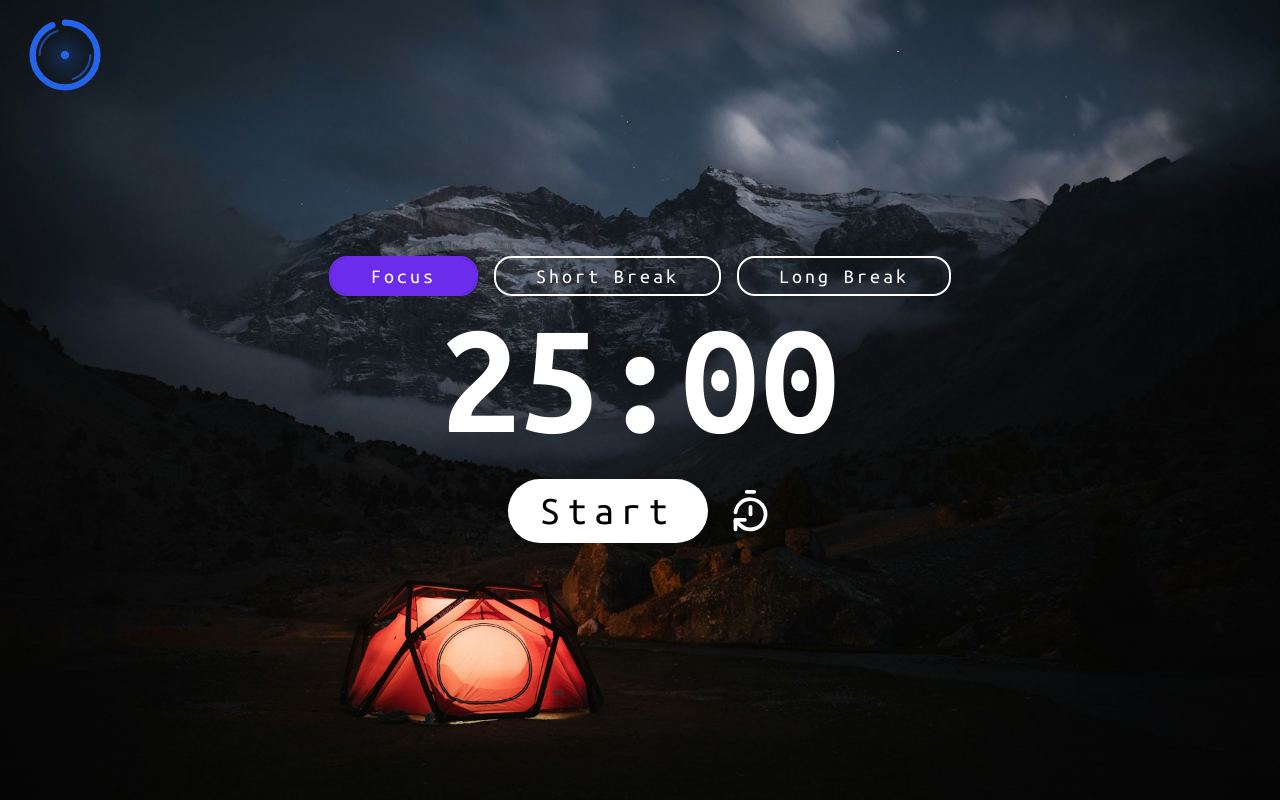
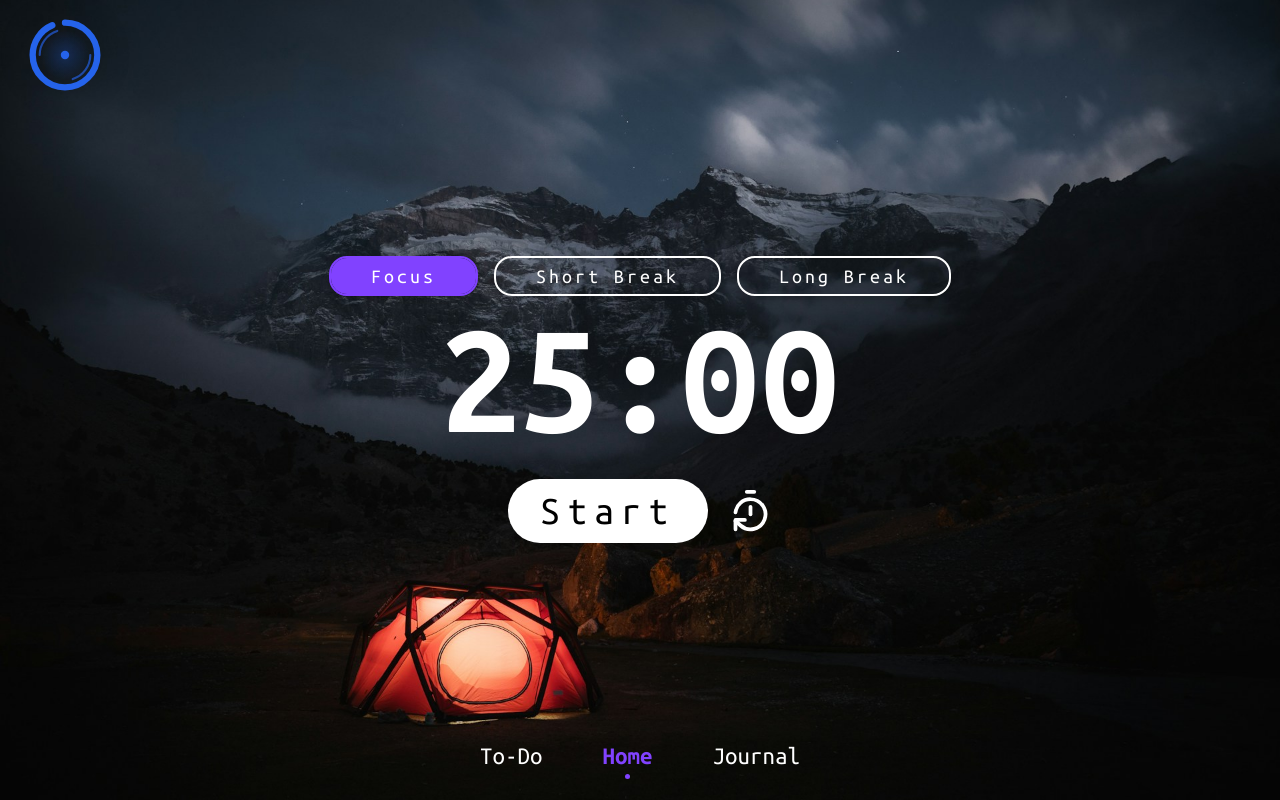
Before and after one commit to DialecticalLaw/pura-focus, a Next.js app: page / in a window 1280 px wide. Built offline with nearby package versions, Linux system fonts and the light colour scheme.

Commit message:
feat: add Navigation

```diff
--- a/src/app/globals.css
+++ b/src/app/globals.css
@@ -5,7 +5,7 @@
 }
 
 :root {
-  --main-color: rgb(108, 44, 236);
+  --main-color: rgb(129, 66, 255);
 }
 
 html {
--- a/src/app/layout.tsx
+++ b/src/app/layout.tsx
@@ -1,6 +1,9 @@
 import type { Metadata } from 'next';
 import { Ubuntu_Mono } from 'next/font/google';
 import './globals.css';
+import { Background } from '@/components/Background/Background';
+import { Navigation } from '@/components/Navigation/Navigation';
+import { Logo } from '@/components/Logo/Logo';
 
 const mainFont = Ubuntu_Mono({
   subsets: ['latin', 'cyrillic'],
@@ -21,7 +24,13 @@ export default function RootLayout({
 }>) {
   return (
     <html lang="en">
-      <body className={mainFont.variable}>{children}</body>
+      <body className={mainFont.variable}>
+        <Background>
+          <Logo />
+          {children}
+          <Navigation />
+        </Background>
+      </body>
     </html>
   );
 }
--- a/src/app/page.tsx
+++ b/src/app/page.tsx
@@ -1,12 +1,9 @@
-import { Background } from '@/components/Background/Background';
-import { Logo } from '@/components/Logo/Logo';
 import { Timer } from '@/components/Timer/Timer';
 
 export default function Home() {
   return (
-    <Background>
-      <Logo />
+    <>
       <Timer />
-    </Background>
+    </>
   );
 }
--- /dev/null
+++ b/src/components/Navigation/Navigation.module.css
@@ -0,0 +1,31 @@
+.nav {
+  position: absolute;
+  bottom: 4%;
+  display: flex;
+  gap: 6rem;
+  margin: 0 auto;
+}
+
+.link {
+  position: relative;
+  display: flex;
+  justify-content: center;
+  text-decoration: none;
+  font-size: 2.5rem;
+  font-weight: 400;
+}
+
+.active {
+  font-weight: 700;
+  color: var(--main-color);
+}
+
+.active::before {
+  content: '';
+  position: absolute;
+  top: 125%;
+  width: 0.5rem;
+  height: 0.5rem;
+  border-radius: 50%;
+  background-color: var(--main-color);
+}
--- /dev/null
+++ b/src/components/Navigation/Navigation.tsx
@@ -0,0 +1,38 @@
+'use client';
+
+import Link from 'next/link';
+import styles from './Navigation.module.css';
+import { usePathname } from 'next/navigation';
+
+const navigationLinks = [
+  {
+    name: 'To-Do',
+    href: '/todo',
+  },
+  {
+    name: 'Home',
+    href: '/',
+  },
+  {
+    name: 'Journal',
+    href: '/journal',
+  },
+];
+
+export function Navigation() {
+  const pathname = usePathname();
+
+  return (
+    <nav className={styles.nav}>
+      {navigationLinks.map((link) => (
+        <Link
+          key={link.href}
+          href={link.href}
+          className={`${styles.link} ${pathname === link.href ? styles.active : ''}`}
+        >
+          {link.name}
+        </Link>
+      ))}
+    </nav>
+  );
+}
```
Also changed, not shown: src/app/page.module.css (added).
